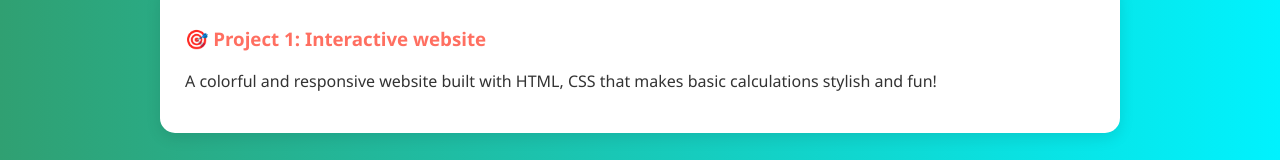
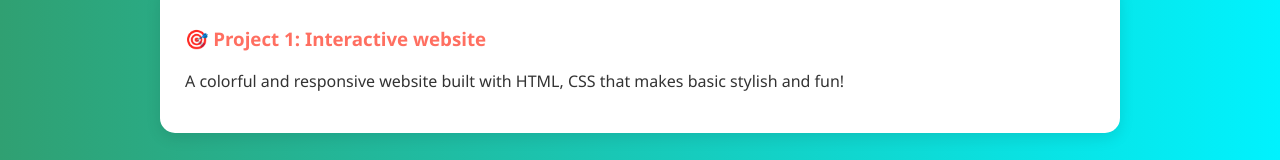
Before and after one commit to noorx47/Harnoor-s-Portfolio, a plain HTML site: page index.html in a window 1280 px wide. Shown: the part 629-789 px from the top of the page. Drawn offline with Linux system fonts and the light colour scheme.

Commit message:
Update index.html

```diff
--- a/index.html
+++ b/index.html
@@ -128,7 +128,7 @@
     <h2>Projects</h2>
     <div class="project">
       <h3>🎯 Project 1: Interactive website</h3>
-      <p>A colorful and responsive website built with HTML, CSS that makes basic calculations stylish
+      <p>A colorful and responsive website built with HTML, CSS that makes basic stylish
         and fun!</p>
     </div>
 
```
